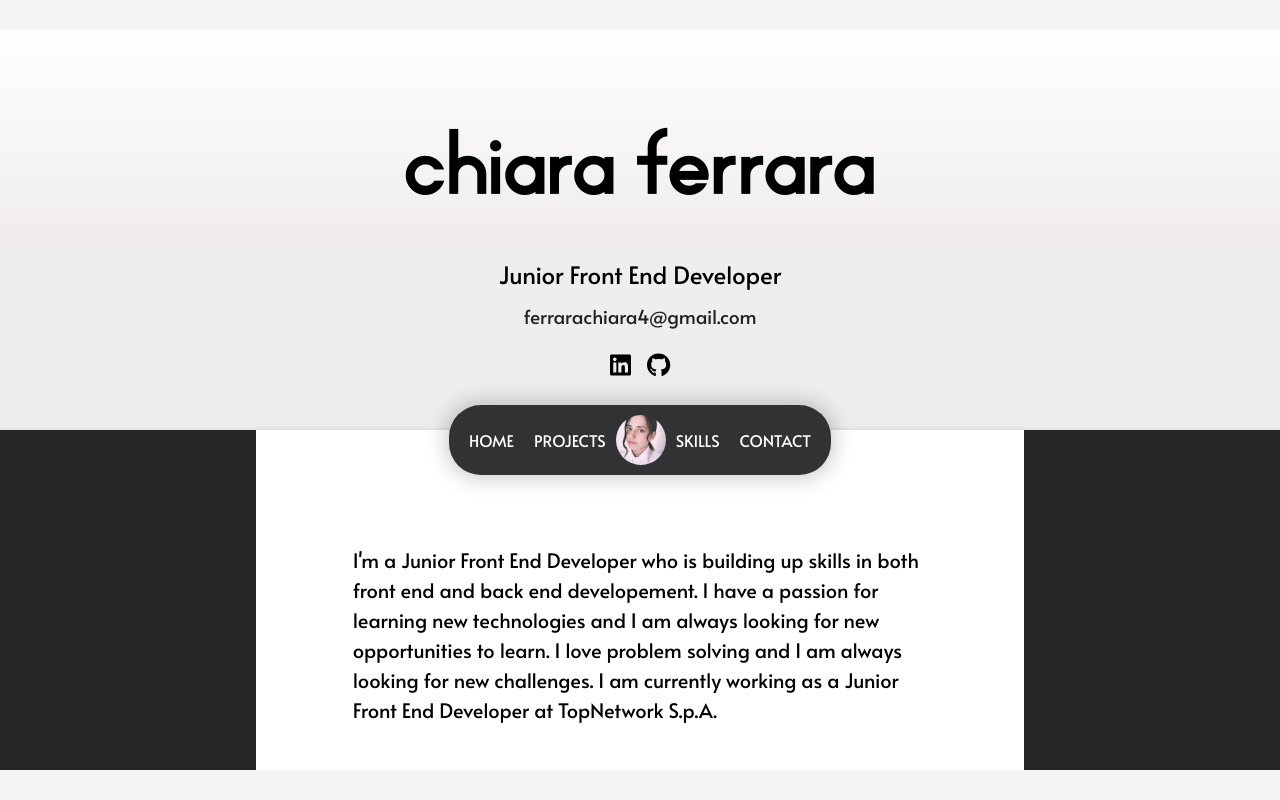
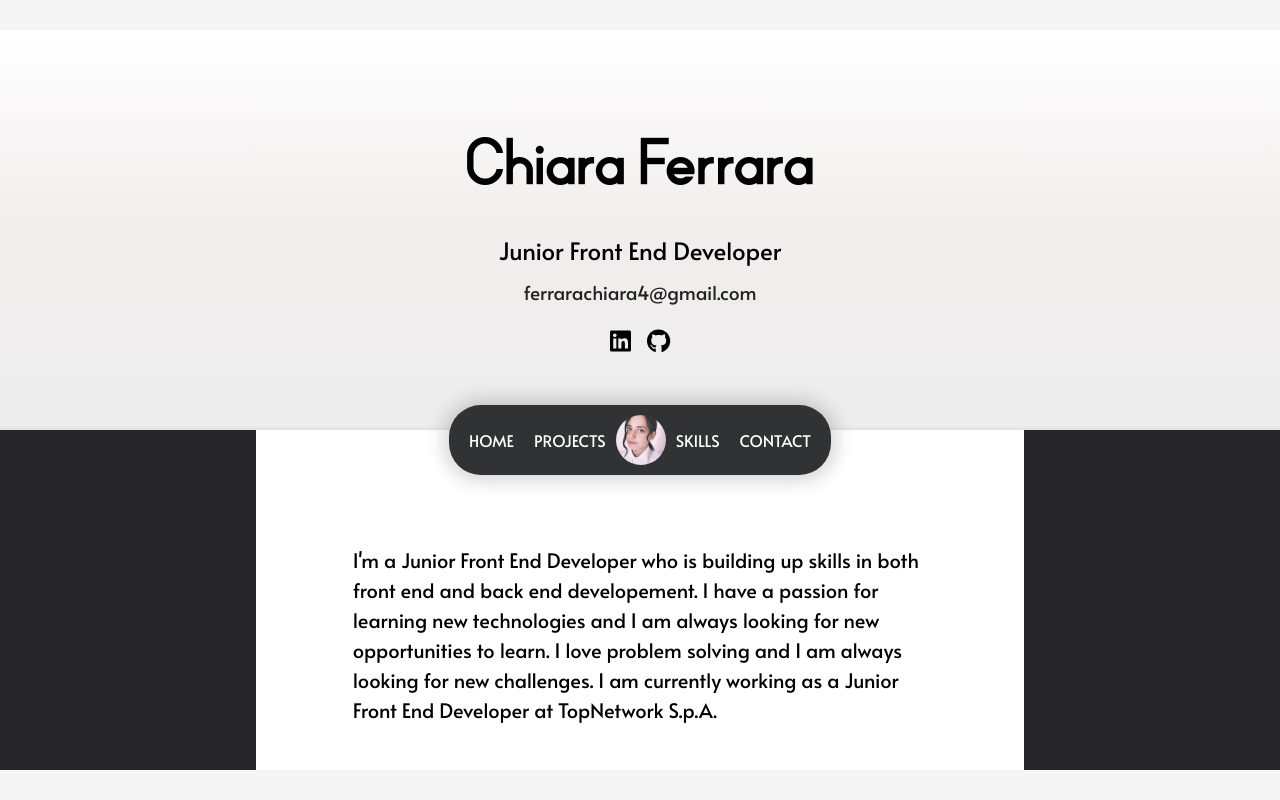
Before and after one commit to chiaraferrara/curriculum-vitae-app, a Next.js app: page / in a window 1280 px wide. Shown: the top 800 px of the page. Built offline with nearby package versions, Linux system fonts and the light colour scheme.

Commit message:
fix: updated project picture

```diff
--- a/src/app/page.module.css
+++ b/src/app/page.module.css
@@ -24,7 +24,6 @@
 
 .title {
   font-family: "Nifty", sans-serif;
-  text-transform: lowercase;
   font-weight: bolder;
-  font-size: 7em;
+  font-size: 5em;
 }
--- a/src/app/utils.ts
+++ b/src/app/utils.ts
@@ -66,14 +66,14 @@ export const projects = [
     description:
       "Virtual Vinyl Collection Manager is a user-friendly CRUD web application designed for organizing vinyl records. With features including user registration, login, adding, editing, and deleting records, along with a dashboard for user management, it offers a seamless experience for vinyl enthusiasts to curate their collections effortlessly. The project started as a team project during our Angular Classes and I implemented further database features. The name is a reference to our teacher, who taught us the use of Git and Angular.",
     link: "https://github.com/chiaraferrara/I_Vinili_Di_Maurizio",
-    image:
-      "https://www.chiaraferrara.it/static/media/vinili.c78067f175d0a3327867.gif",
+    image: "/photos/vinili.gif",
     technologies: ["Angular", "Firebase", "Typescript"],
     date: "2023",
   },
   {
     name: "Elite Basketball",
-    description: "A tournament management application for basketball developed using Next.js.",
+    description:
+      "A tournament management application for basketball developed using Next.js.",
     link: "https://github.com/chiaraferrara/elite-basketball-app",
 
     technologies: ["Next.js", "MySQL"],
@@ -82,16 +82,15 @@ export const projects = [
       "Login: Admin-only access to advanced features.",
       "Team Management: Admins can add new teams and players, assigning players to specific teams.",
       "Team Detail View: Users can view details of each team, including the coach and players.",
-      "Score Management: System for managing game scores, following typical basketball logic."
+      "Score Management: System for managing game scores, following typical basketball logic.",
     ],
-
   },
   {
     name: "To do List",
     description:
       "The to-do list is a web application that allows users to create, edit, and delete tasks. It is a simple application that allows users to add, edit, and delete tasks. It is a simple application that allows users to add, edit, and delete tasks.",
     link: "https://github.com/chiaraferrara/Flask-for-Python",
-    technologies: ["Flask", "Python",],
+    technologies: ["Flask", "Python"],
     date: "2023",
     features: [
       "Add Task: Users can add a task to the to-do list.",
@@ -99,6 +98,4 @@ export const projects = [
       "Delete Task: Users can delete a task from the to-do list.",
     ],
   },
-
-
 ];
```
Also changed, not shown: 1 other file (tests, documents, lock files or other folders). Lines whose indentation alone changed are shown as unchanged.
